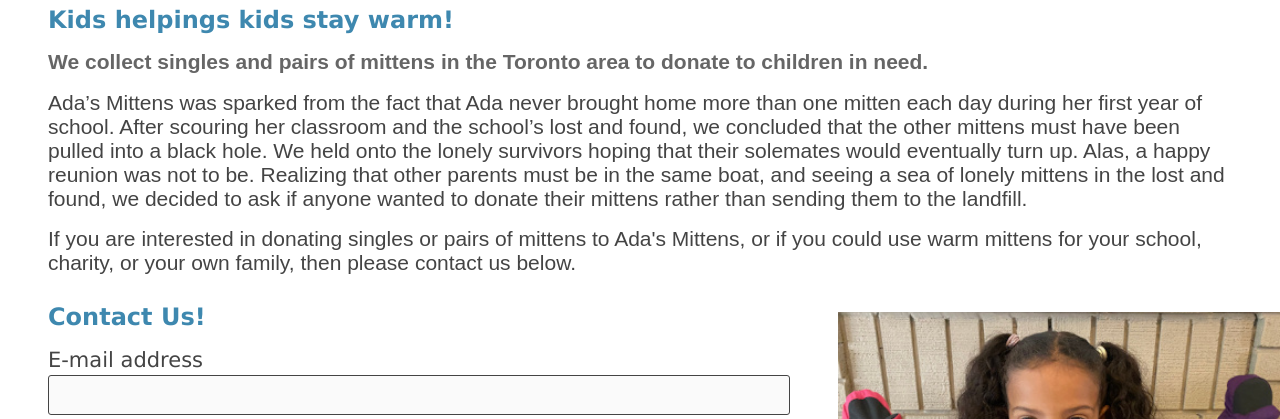
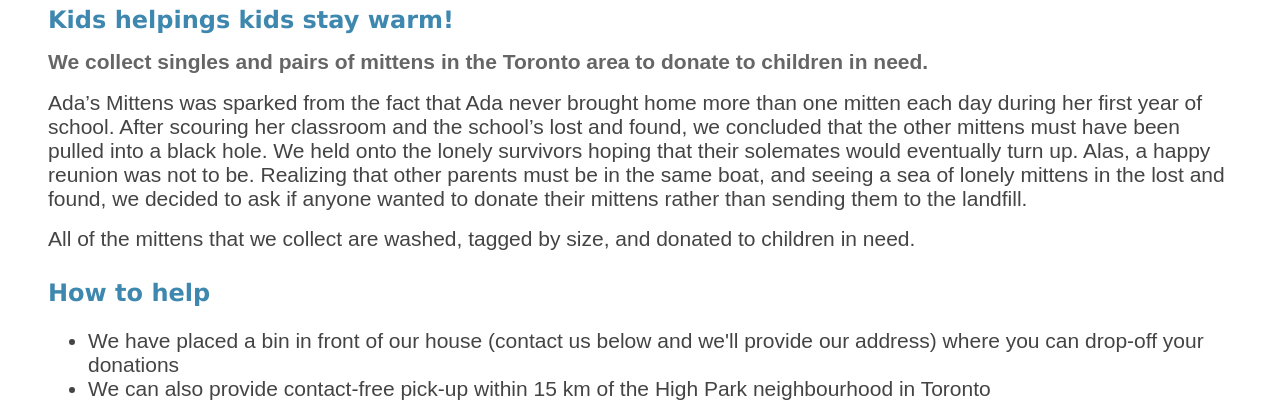
Before and after one commit to biniambekele/adasmittens.com, a plain HTML site: page index.html in a window 1280 px wide. Shown: the part 320-739 px from the top of the page. Drawn offline with Linux system fonts and the light colour scheme.

Commit message:
Add "How to help" section. Remove unused image

```diff
--- a/index.html
+++ b/index.html
@@ -38,14 +38,21 @@
       we
       decided to ask if anyone wanted to donate their mittens rather than sending them to the landfill.</p>
 
+    <p>All of the mittens that we collect are washed, tagged by size, and donated to children in need.</p>
+
+    <h2>How to help</h2>
+    <ul>
+        <li>We have placed a bin in front of our house (contact us below and we'll provide our address) where you can drop-off your donations</li>
+        <li>We can also provide contact-free pick-up within 15 km of the High Park neighbourhood in Toronto</li>
+    </ul>
+
     <p>If you are interested in donating singles or pairs of mittens to Ada's Mittens, or if you could use warm mittens
-      for
-      your school, charity, or your own family, then please contact us below.</p>
+          for your school, charity, or your own family, then please contact us below</p>
   </main>
 
   <section class="contact">
     <form method="POST" class="contact__form">
-      <h2 class="contact__header">Contact Us!</h2>
+      <h2 class="contact__header">Contact us!</h2>
 
       <input type="hidden" name="_format" value="plain" />
       <input type="text" name="_gotcha" style="display:none" aria-hidden="true" />
```
